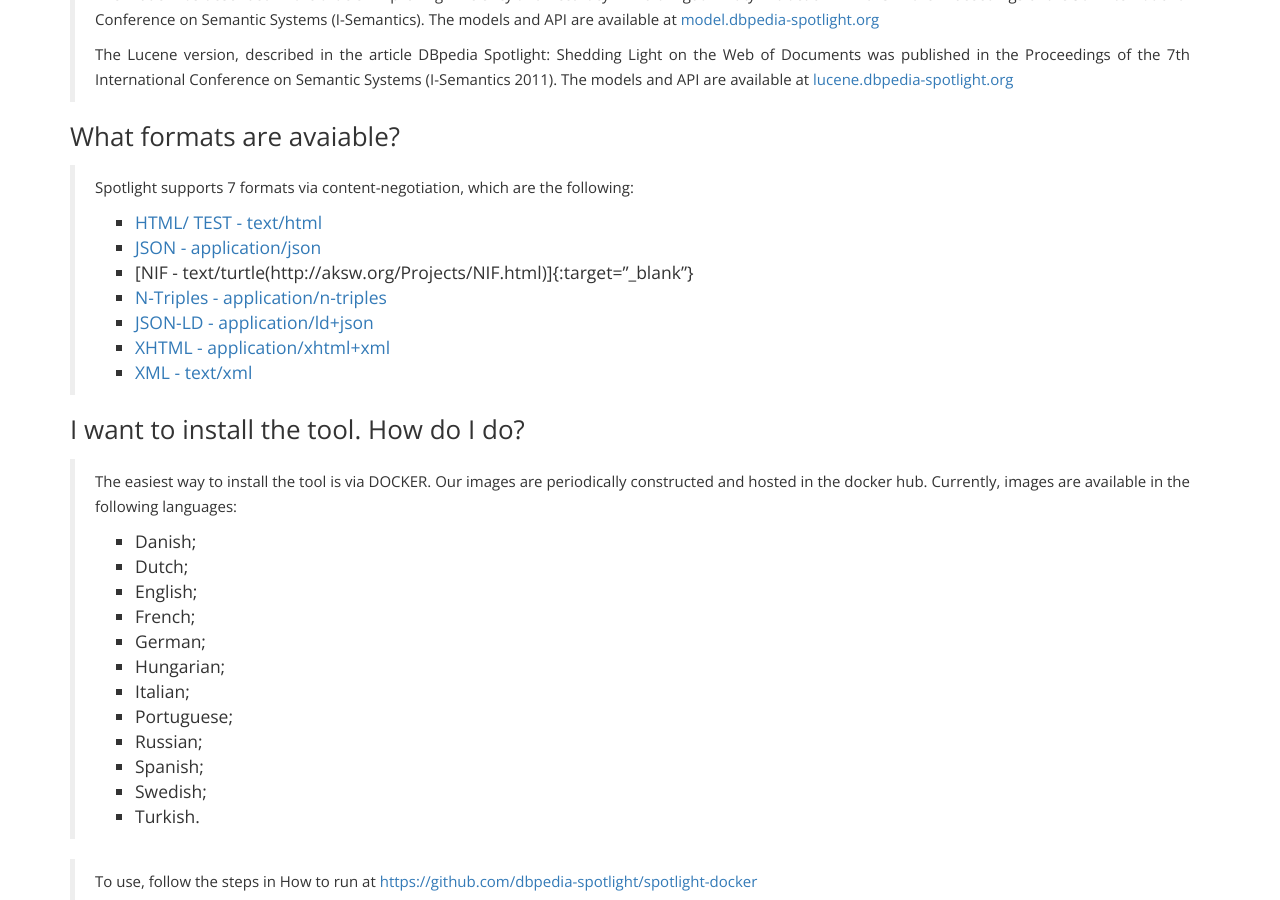
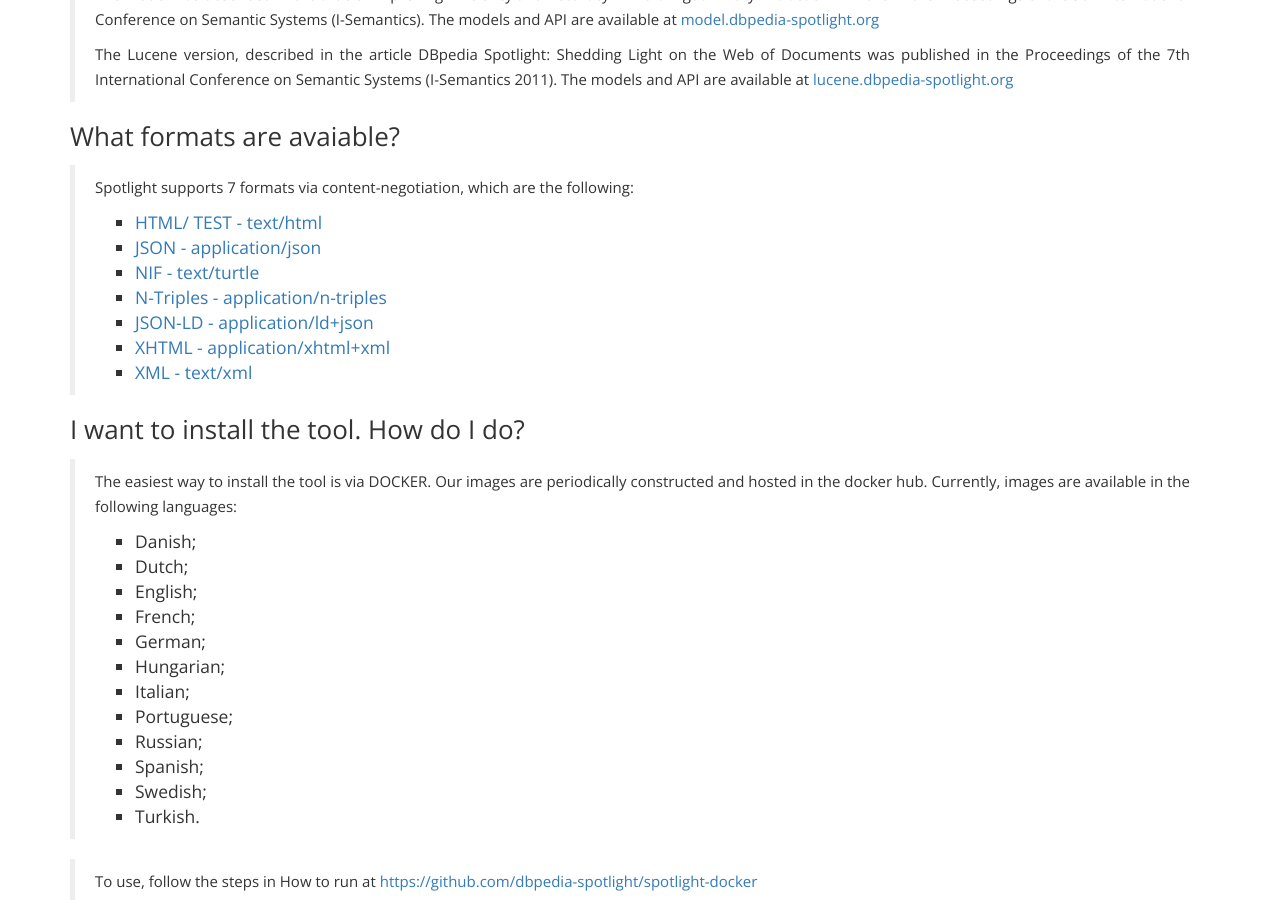
Before and after one commit to dbpedia-spotlight/dbpedia-spotlight.github.io, a Jekyll site: the page built from spotlight/faq.md, in a window 1280 px wide and 900 px high, scrolled down 627 px. Built offline with Jekyll 4.4.1, drawn with Linux system fonts in a browser that asks for light colours; comment, search, counter and statistics services are not loaded.

Commit message:
Update faq.md

```diff
--- a/spotlight/faq.md
+++ b/spotlight/faq.md
@@ -20,7 +20,7 @@
 > Spotlight supports 7 formats via content-negotiation, which are the following:
 > * [HTML/ TEST - text/html](http://dbpedia.org/resource/HTML){:target="_blank"}
 > * [JSON - application/json](http://dbpedia.org/resource/JSON){:target="_blank"}
-> * [NIF - text/turtle(http://aksw.org/Projects/NIF.html)]{:target="_blank"}
+> * [NIF - text/turtle](http://aksw.org/Projects/NIF.html){:target="_blank"}
 > * [N-Triples - application/n-triples](http://dbpedia.org/resource/N-Triples){:target="_blank"}
 > * [JSON-LD - application/ld+json](http://json-ld.org/){:target="_blank"}
 > * [XHTML - application/xhtml+xml](http://dbpedia.org/resource/XHTML){:target="_blank"}
```
